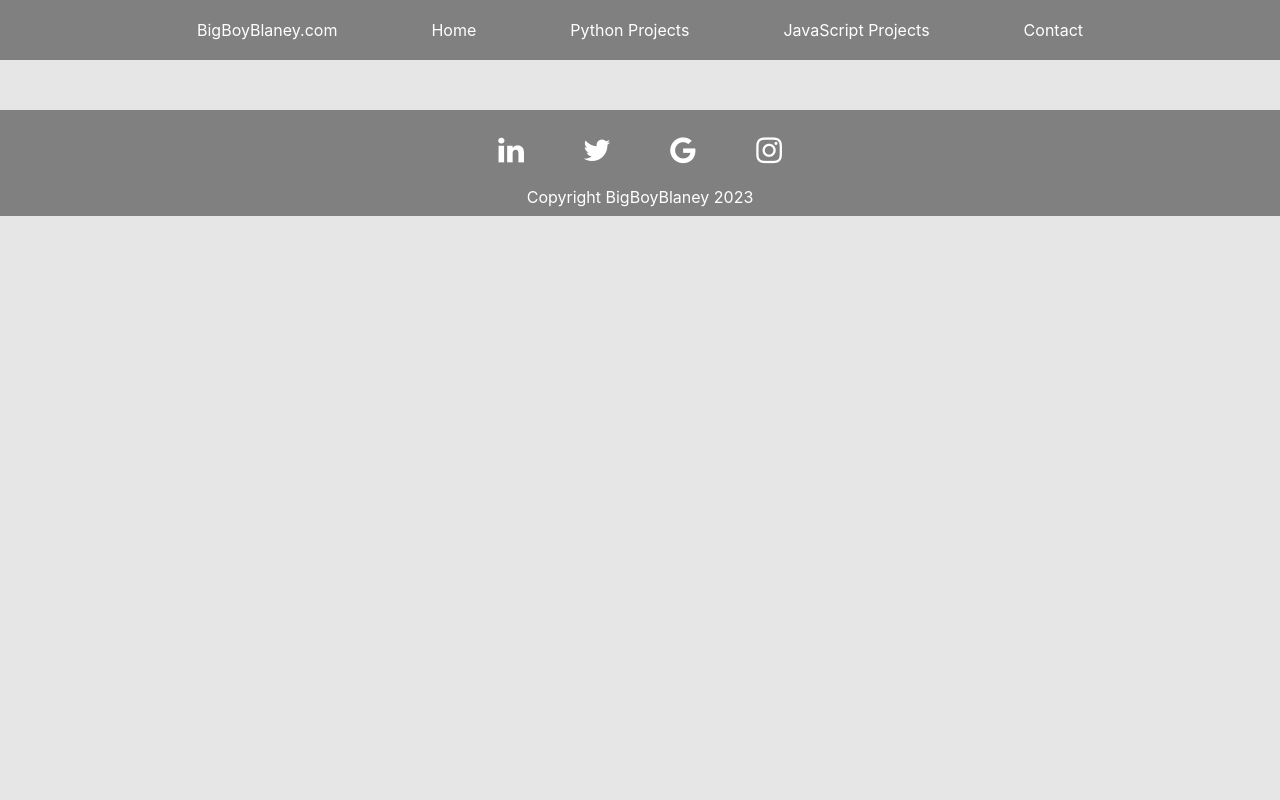
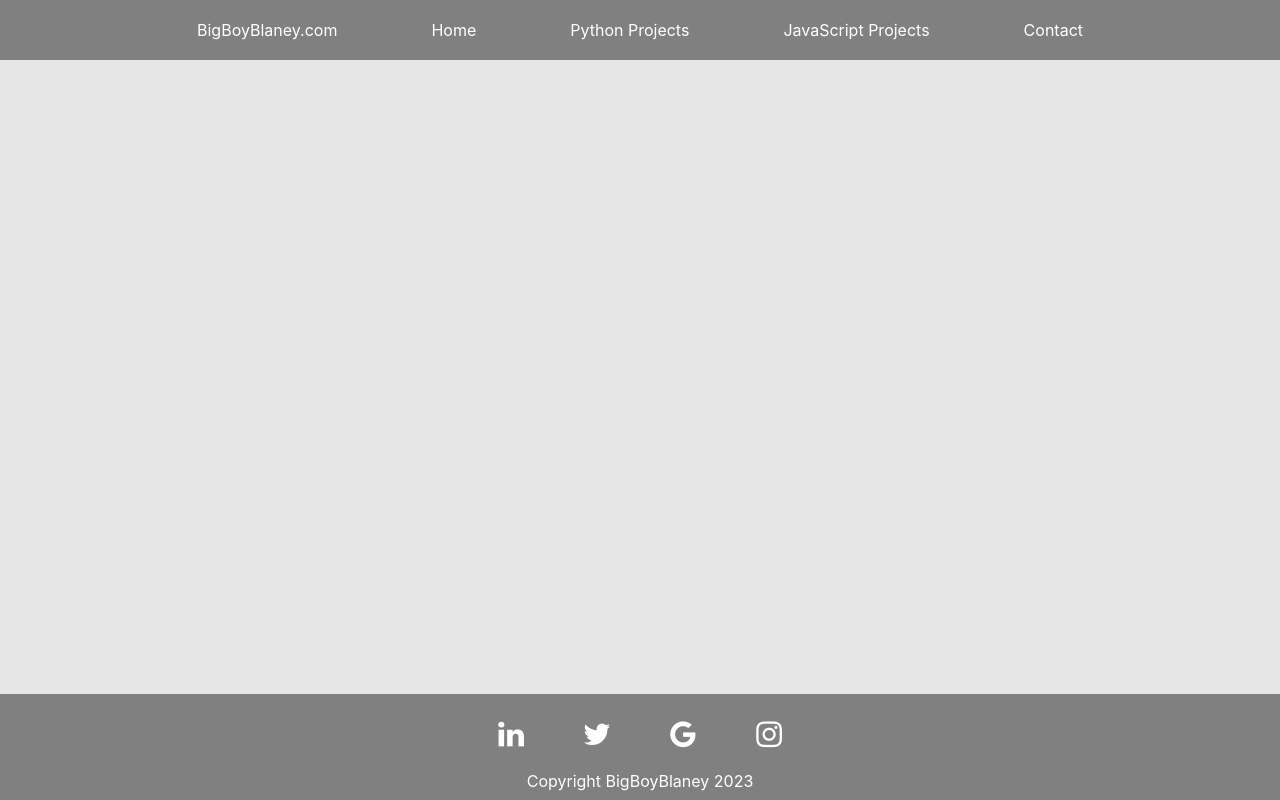
Before and after one commit to JBlaney93/jblaney-portfolio, a React (Create React App) app: page / in a window 1280 px wide. Built offline with nearby package versions, Linux system fonts and the light colour scheme.

Commit message:
footer now stuck to bottom of screen

```diff
--- a/src/App.css
+++ b/src/App.css
@@ -6,6 +6,13 @@
 
 body {
     background-color: rgb(230, 230, 230);
+    min-height: 100vh;
+    display: flex;
+    flex-direction: column;
+}
+
+main {
+    flex: 1;
 }
 
 /* .nav-bar__container {
@@ -54,6 +61,10 @@ body {
 .codeclan-link {
     text-decoration: none;
     color: #4DA2CC;
+}
+
+.codeclan-link:hover {
+    color: #1d4153;
 }
 
 .codeclan-link:visited {
--- a/src/containers/MainContainer.js
+++ b/src/containers/MainContainer.js
@@ -10,8 +10,9 @@ import JavascriptProjects from "../components/JavascriptProjects";
 const MainContainer = () => {
 
     return (
-        <div >
+        <body>
             <Router>
+                <main>
                     <NavBar />
                     <div className="container">
                         <Routes>
@@ -21,9 +22,10 @@ const MainContainer = () => {
                             <Route path="/jblaney-portfolio/javascript-projects" element={ <JavascriptProjects/> }/>
                         </Routes>
                     </div>
+                </main>
                 <Footer />
             </Router>
-        </div>
+        </body>
     )
 }
 
```
Lines whose indentation alone changed are shown as unchanged.
